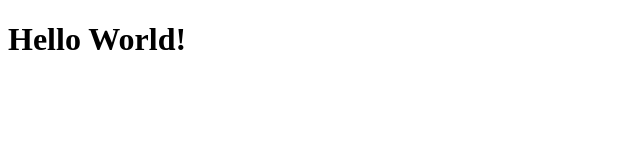
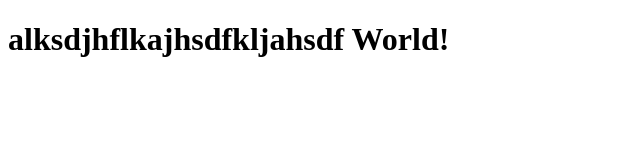
Before and after one commit to musicjoeyoung/git-branching-demo, a plain HTML site: page index.html in a window 1280 px wide. Shown: the whole page, without its empty margins (0-640 px from the left). Drawn offline with Linux system fonts and the light colour scheme.

Commit message:
h1 develop

```diff
--- a/index.html
+++ b/index.html
@@ -7,6 +7,6 @@
     <title>Git Branching Demo</title>
   </head>
   <body>
-    <h1>Hello World!</h1>
+    <h1>alksdjhflkajhsdfkljahsdf World!</h1>
   </body>
 </html>
```
